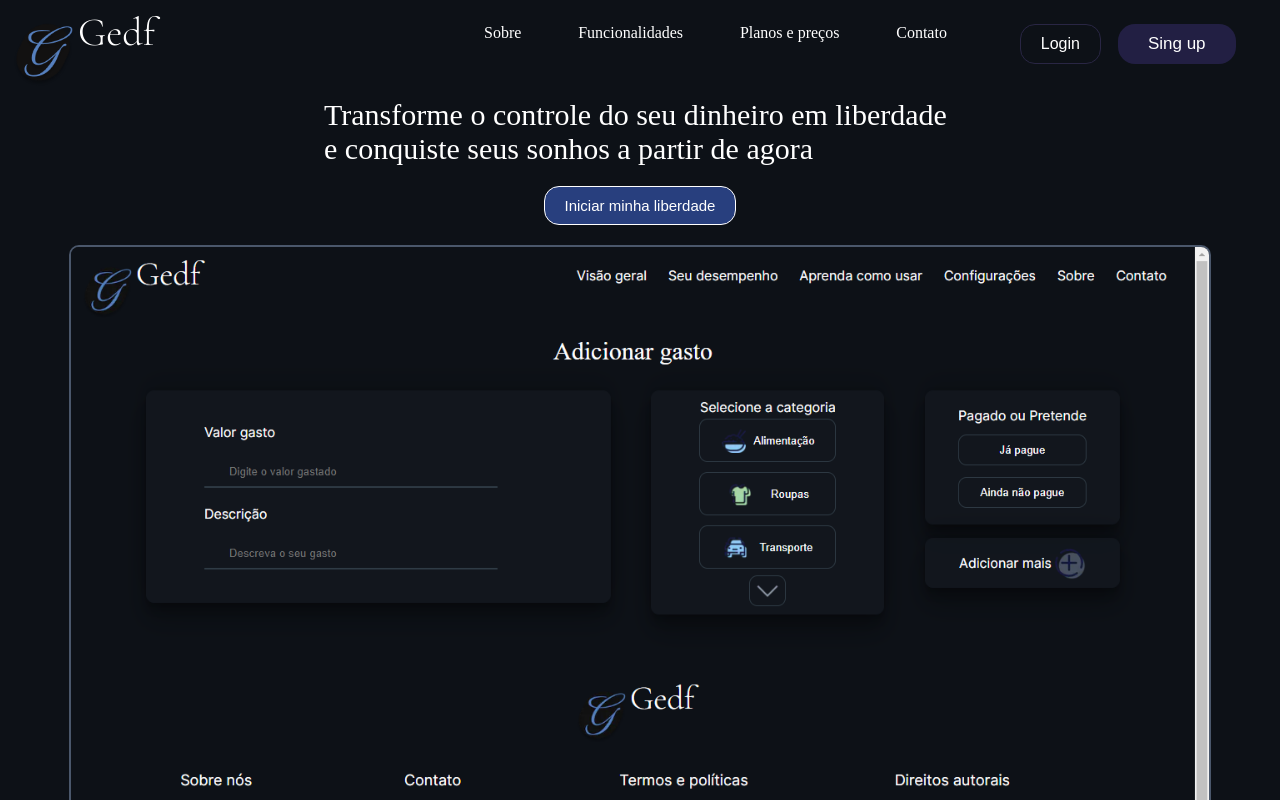
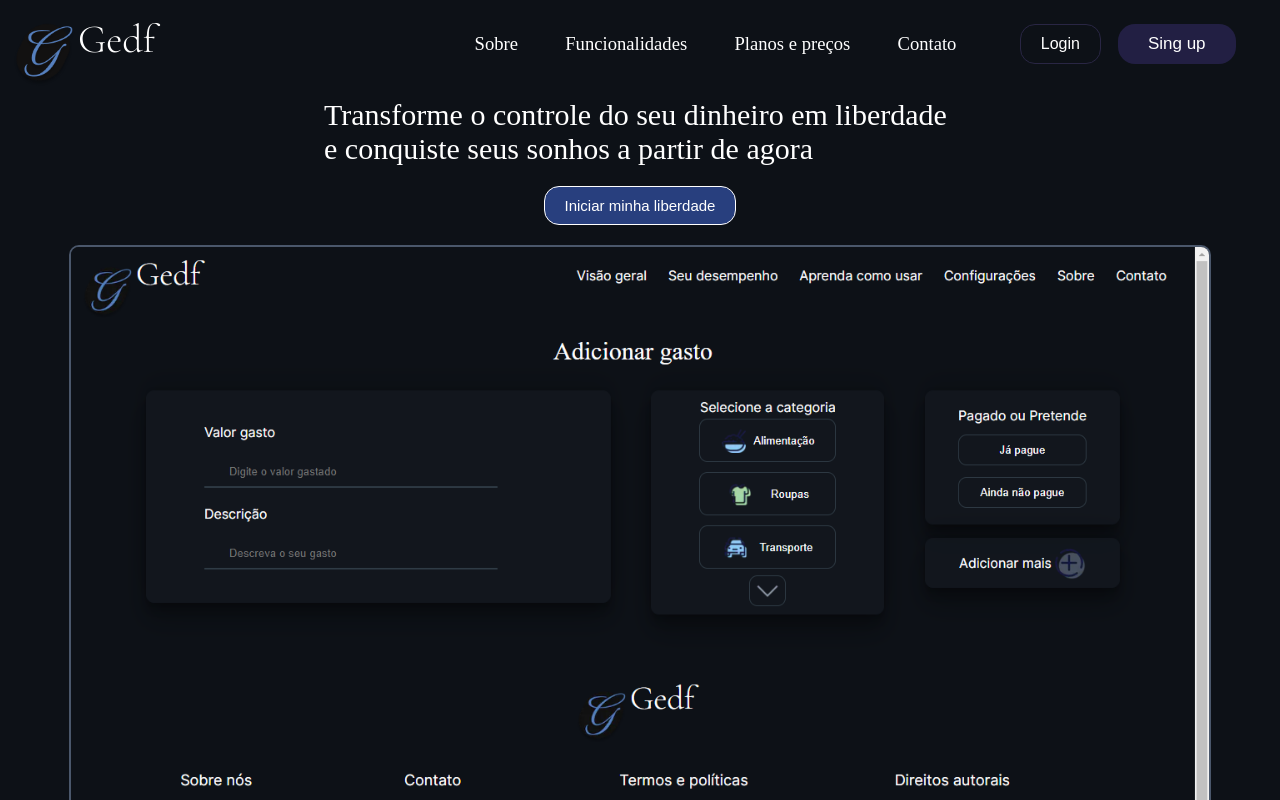
Before and after one commit to Jose-leandro/Gerenciador-Financeiro-Gedf, a Next.js app: page / in a window 1280 px wide. Shown: the top 800 px of the page. Built offline with nearby package versions, Linux system fonts and the light colour scheme.

Commit message:
feat: Melhorar o header da landing page
- Aumentar o tamanho da fonte do header para maior destaque.
- Tornar o header mais atraente com cor mais chamativas.
- Melhorar a legibilidade do texto do header.

```diff
--- a/app/components/header.js
+++ b/app/components/header.js
@@ -37,10 +37,10 @@ export default function Header(props) {
                 ) : (
                     <>
                         <ul className={styles.div__ul}>
-                            <li>Sobre</li>
-                            <li>Funcionalidades</li>
-                            <li>Planos e preços</li>
-                            <li>Contato</li>
+                            <li className={styles.div__li}>Sobre</li>
+                            <li className={styles.div__li}>Funcionalidades</li>
+                            <li className={styles.div__li}>Planos e preços</li>
+                            <li className={styles.div__li}>Contato</li>
                         </ul>
 
                         <div className={styles.menu__usuario}>
--- a/src/Sass/header.module.sass
+++ b/src/Sass/header.module.sass
@@ -9,11 +9,19 @@
 .div__h1
     color: #fff
     font-size: 40px
+    margin-top: 7px
 
 .div__ul
     display: flex
     justify-content: space-evenly
     width: 80%
+    height: 40px
+    align-items: center
+
+.div__li
+    font-weight: 500
+    font-size: 18.6px
+
 
 .menu
     width: 70%
```
